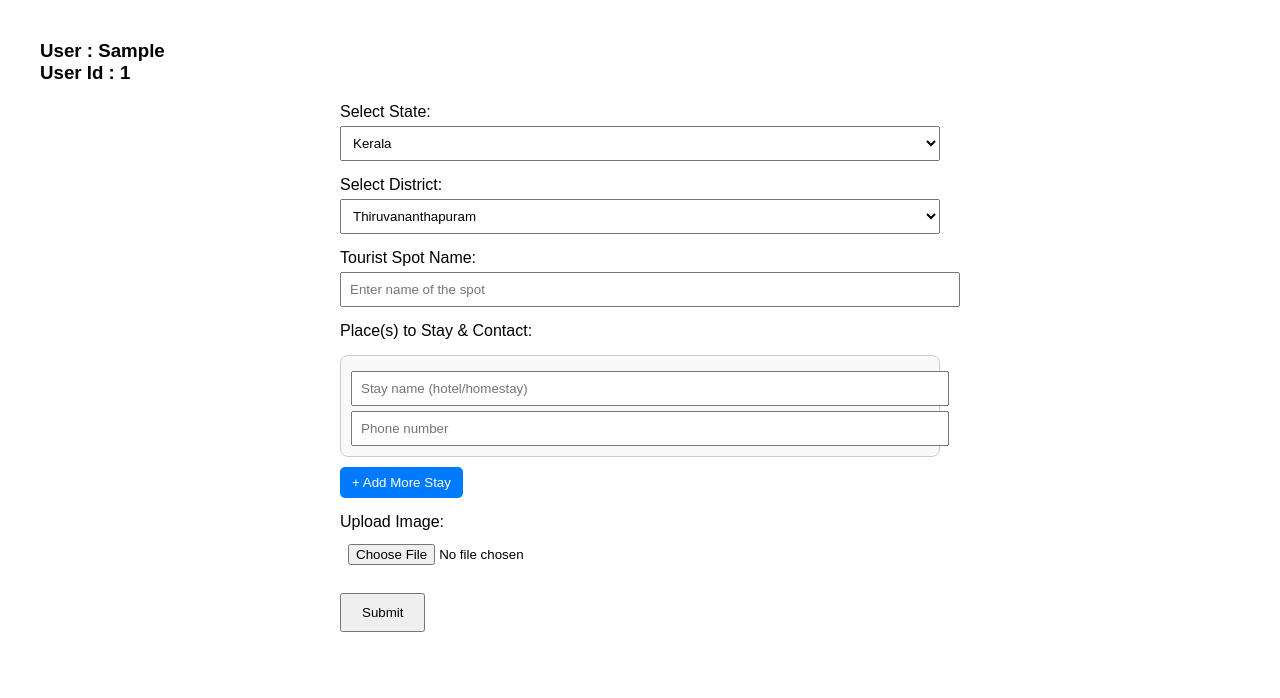
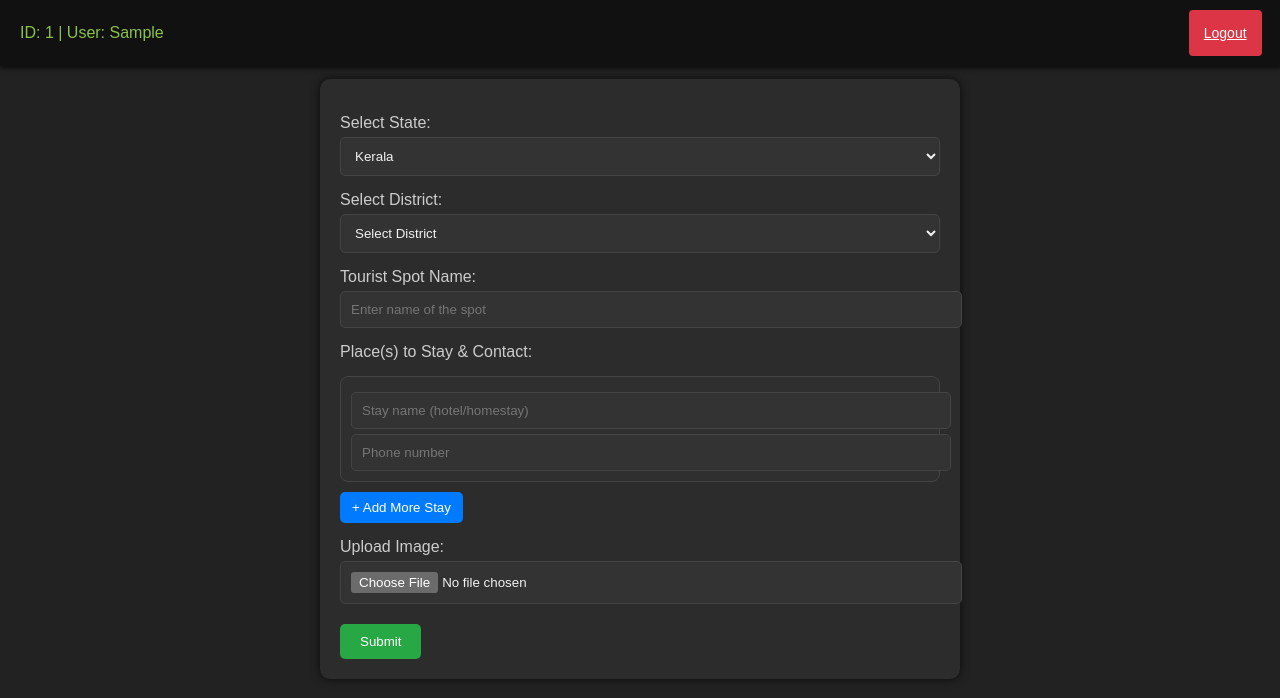
Before and after one commit to ivin-jose/john-datacollection, a Flask app: page /home in a window 1280 px wide. Shown: the top 698 px of the page. Run offline with Flask 3, Linux system fonts and the light colour scheme; the visitor is signed in with stand-in values (Sample User, id 1); some libraries are stand-ins or nearby versions.

Commit message:
updated html

```diff
--- a/app.py
+++ b/app.py
@@ -76,49 +76,33 @@ def add_data():
         district = request.form.get("district")
         spot = request.form.get("spot")
 
-
-        # Get stay names and phone numbers (as lists)
         stay_names = request.form.getlist("stay_name[]")
         stay_phones = request.form.getlist("stay_phone[]")
 
-        # Handle image upload
         image_file = request.files.get("image")
         image_filename = None
         if image_file and image_file.filename != "":
             filename = secure_filename(image_file.filename)
             image_path = os.path.join(app.config['UPLOAD_FOLDER'], filename)
             image_file.save(image_path)
-            image_filename = filename  # store filename if you need to save to DB
-
-        # Now you can use these values for DB insert or further processing
-        print("")
-        print("State:", state)
-        print("District:", district)
-        print("Spot:", spot)
-        print("Stay Names:", stay_names)
-        print("Stay Phones:", stay_phones)
-        print("Uploaded Image:", image_filename)
-        print("")
+            image_filename = filename
 
         try:
             cursor = mysql.connection.cursor()
 
-            # 1. Insert into datas table
             now = datetime.now()
             cursor.execute(
                 "INSERT INTO data (user_id, date_time, state, district, spot) VALUES (%s, %s, %s, %s, %s)",
                 (str(session['userid']), now, state, district, spot)
             )
-            data_id = cursor.lastrowid  # Get the inserted data_id
+            data_id = cursor.lastrowid
 
-            # 2. Insert into accommodation table
             for name, phone in zip(stay_names, stay_phones):
                 cursor.execute(
                     "INSERT INTO accommodation (data_id, accommodation_name, phone_number) VALUES (%s, %s, %s)",
                     (data_id, name, phone)
                 )
 
-            # 3. Insert into images table
             if image_filename:
                 cursor.execute(
                     "INSERT INTO images (data_id, image_path) VALUES (%s, %s)",
@@ -127,24 +111,29 @@ def add_data():
 
             mysql.connection.commit()
             cursor.close()
-            return redirect('/home')
+
+            # REDIRECT to avoid resubmission
+            return redirect(url_for('add_data', success='true'))
 
         except Exception as e:
             mysql.connection.rollback()
-            return render_template('index.html', message=e)
+            return render_template('index.html', message=str(e))
 
-
-
-
-    return render_template('index.html', message='Data Added succfully')
+    # GET method here
+    message = None
+    if request.args.get('success') == 'true':
+        message = "Data Added ✅"
+    return render_template('index.html', message=message)
 
 
 
 # --------------------------------------------------------------------------------------------------
 
-@app.route('/logout')
+
+@app.route('/logout', methods=['GET', 'POST'])
 def logout():
-	return render_template('login.html')
+    session.clear()  # Removes all session data
+    return redirect('/login')
 
 
 if __name__ == '__main__':
--- a/templates/index.html
+++ b/templates/index.html
@@ -6,74 +6,164 @@
 <style>
   body {
     font-family: Arial, sans-serif;
-      margin: 40px;
+    margin: 0;
+    padding-top: 60px; /* Space for fixed navbar */
+    background-color: #222;
+    color: #f1f1f1;
   }
+
+  .navbar {
+    position: fixed;
+    top: 0;
+    width: 97%;
+    background-color: #111;
+    padding: 10px 20px;
+    z-index: 1000;
+    display: flex;
+    justify-content: space-between;
+    align-items: center;
+    box-shadow: 0 2px 5px rgba(0,0,0,0.7);
+  }
+
+  .navbar .user-info {
+    text-transform: capitalize;
+    color: #8BC34A;
+  }
+
+  .navbar .logout-btn {
+    background-color: #dc3545;
+    border: none;
+    color: white;
+    padding: 15px 15px;
+    border-radius: 4px;
+    cursor: pointer;
+    font-size: 14px;
+    transition: background-color 0.3s;
+  }
+
+  .navbar .logout-btn:hover {
+    background-color: #c82333;
+  }
+
   form {
     max-width: 600px;
     margin: auto;
+    background-color: #2c2c2c;
+    padding: 20px;
+    border-radius: 10px;
+    box-shadow: 0 0 10px rgba(0,0,0,0.7);
   }
+
   label {
     display: block;
     margin-top: 15px;
+    color: #ccc;
   }
-    select, input[type="text"], input[type="file"], input[type="number"], input[type="tel"] {
+
+  select, input[type="text"], input[type="file"], input[type="tel"] {
     width: 100%;
-      padding: 8px;
+    padding: 10px;
     margin-top: 5px;
+    border: 1px solid #444;
+    border-radius: 5px;
+    background-color: #333;
+    color: #f1f1f1;
   }
+
+  input[type="file"] {
+    color-scheme: dark;
+  }
+
   .stay-entry {
-      border: 1px solid #ccc;
+    border: 1px solid #444;
     padding: 10px;
     margin-top: 15px;
     border-radius: 8px;
-      background-color: #f9f9f9;
+    background-color: #2f2f2f;
+    position: relative;
   }
-    .add-btn {
+
+  .add-btn, .remove-btn {
     margin-top: 10px;
     display: inline-block;
     padding: 8px 12px;
-      background-color: #007BFF;
     color: white;
     border: none;
     cursor: pointer;
     border-radius: 5px;
+    transition: background-color 0.3s ease;
   }
+
+  .add-btn {
+    background-color: #007bff;
+  }
+
   .add-btn:hover {
     background-color: #0056b3;
   }
+
+  .remove-btn {
+    background-color: #dc3545;
+    margin-left: 10px;
+  }
+
+  .remove-btn:hover {
+    background-color: #c82333;
+  }
+
   input[type="submit"] {
     margin-top: 20px;
     padding: 10px 20px;
+    background-color: #28a745;
+    color: white;
+    border: none;
+    border-radius: 5px;
+    cursor: pointer;
+    transition: background-color 0.3s ease;
   }
-    #user {
-      text-transform: capitalize;
+
+  input[type="submit"]:hover {
+    background-color: #218838;
+  }
+
+  h3 {
+    color: #9df29d;
+  }
+
+  option {
+    background-color: #333;
+    color: #f1f1f1;
   }
 </style>
 </head>
 <body>
 
-  <!-- <h2>Enter Tourist Spot Details</h2> -->
-  <h3>User : <span id="user">{{ session['user'] }}<br>
-  User id : {{ session['userid'] }}</span></h3>
+  <!-- Navbar -->
+  <div class="navbar">
+    <div class="user-info">
+        ID: {{ session['userid'] }} | User: {{ session['user'] }}
+    </div>
+      <a href="{{ url_for('logout') }}" class="logout-btn">Logout</a>
+
+  </div>
 
   <center>
-    <h3 style="color: green;">{{message}}</h3>
+    <h3 style="color: green;">{{ message }}</h3>
   </center>
 
-<form method="POST" enctype="multipart/form-data" action="/add-data">
-
-    <!-- State Dropdown -->
+  <form id="touristForm" method="POST" enctype="multipart/form-data" action="/add-data" onsubmit="return validateForm()">
+    <!-- Form fields (same as your original) -->
     <label for="state">Select State:</label>
-    <select id="state" name="state">
+    <select id="state" name="state" required>
       <option value="kerala">Kerala</option>
       <option value="tamilnadu" disabled>Tamil Nadu</option>
       <option value="karnataka" disabled>Karnataka</option>
       <option value="maharashtra" disabled>Maharashtra</option>
     </select>
 
-    <!-- District Dropdown -->
     <label for="district">Select District:</label>
-    <select id="district" name="district">
+    <select id="district" name="district" required>
+      <option value="">Select District</option>
       <option value="trivandrum">Thiruvananthapuram</option>
       <option value="kollam">Kollam</option>
       <option value="pathanamthitta">Pathanamthitta</option>
@@ -90,41 +180,52 @@
       <option value="kasaragod">Kasaragod</option>
     </select>
 
-    <!-- Tourist Spot Name -->
     <label for="spot">Tourist Spot Name:</label>
-    <input type="text" id="spot" name="spot" placeholder="Enter name of the spot">
+    <input type="text" id="spot" name="spot" placeholder="Enter name of the spot" required>
 
-    <!-- Dynamic Stay Section -->
     <div id="stayContainer">
       <label>Place(s) to Stay & Contact:</label>
       <div class="stay-entry">
         <input type="text" name="stay_name[]" placeholder="Stay name (hotel/homestay)" required>
-        <input type="tel" name="stay_phone[]" placeholder="Phone number" required>
+        <input type="tel" name="stay_phone[]" placeholder="Phone number" pattern="[0-9]{10}" title="Phone number must be 10 digits" required>
       </div>
     </div>
     <button type="button" class="add-btn" onclick="addStay()">+ Add More Stay</button>
 
-    <!-- Image Upload -->
     <label for="image">Upload Image:</label>
-    <input type="file" id="image" name="image" accept="image/*">
+    <input type="file" id="image" name="image" accept="image/*" required>
 
-    <!-- Submit Button -->
     <input type="submit" value="Submit">
   </form>
 
   <script>
     function addStay() {
       const container = document.getElementById("stayContainer");
-
       const newStayDiv = document.createElement("div");
       newStayDiv.className = "stay-entry";
       newStayDiv.innerHTML = `
         <input type="text" name="stay_name[]" placeholder="Stay name (hotel/homestay)" required>
-        <input type="tel" name="stay_phone[]" placeholder="Phone number" required>
+        <input type="tel" name="stay_phone[]" placeholder="Phone number" pattern="[0-9]{10}" title="Phone number must be 10 digits" required>
+        <button type="button" class="remove-btn" onclick="removeStay(this)">Remove</button>
       `;
       container.appendChild(newStayDiv);
     }
+
+    function removeStay(button) {
+      button.parentElement.remove();
+    }
+
+    function validateForm() {
+      const form = document.getElementById("touristForm");
+      if (!form.checkValidity()) {
+        return false;
+      }
+      const message = "{{ message }}";
+      if (message && message.includes("Data Added")) {
+        setTimeout(() => form.reset(), 200);
+      }
+      return true;
+    }
   </script>
-
 </body>
 </html>
```
Also changed, not shown: static/images/logo-light.png (added), static/images/mediensturmer-aWf7mjwwJJo-unsplash.jpg (added). Lines whose indentation alone changed are shown as unchanged.
